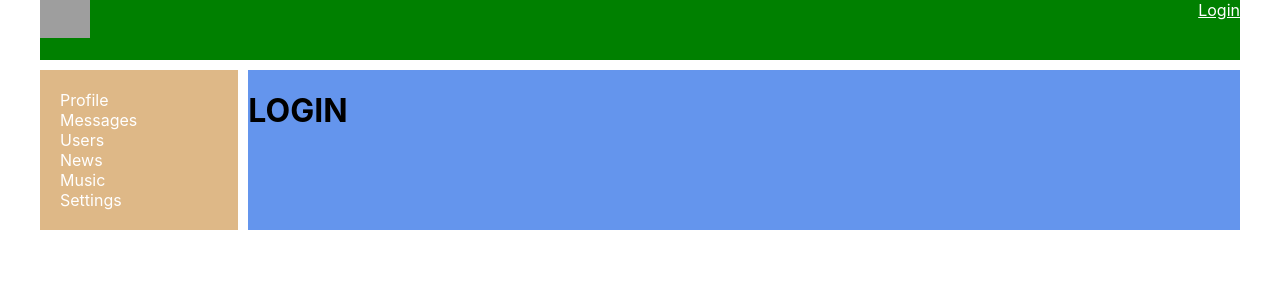
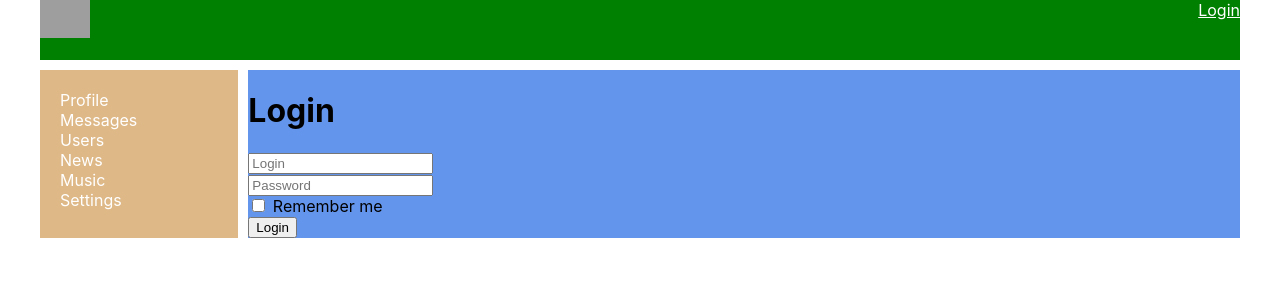
Before and after one commit to Vegeleee/react-social-network, a React (Create React App) app: page /login in a window 1280 px wide. Shown: the top 300 px of the page. Built offline with nearby package versions, Linux system fonts and the light colour scheme; no server answers; grey boxes are pictures that could not be loaded.

Commit message:
Redux-form

```diff
--- a/package.json
+++ b/package.json
@@ -10,6 +10,7 @@
     "react-router-dom": "^5.1.2",
     "react-scripts": "3.2.0",
     "redux": "^4.0.4",
+    "redux-form": "^8.2.6",
     "redux-thunk": "^2.3.0"
   },
   "scripts": {
--- a/src/components/Login/Login.jsx
+++ b/src/components/Login/Login.jsx
@@ -1,7 +1,38 @@
 import React from 'react';
+import { reduxForm, Field } from 'redux-form';
+
+const LoginForm = props => {
+	return (
+		<form onSubmit={props.handleSubmit}>
+			<div>
+				<Field type="text" placeholder="Login" name="login" component="input" />
+			</div>
+			<div>
+				<Field type="text" placeholder="Password" name="password" component="input" />
+			</div>
+			<div>
+				<Field type="checkbox" name="rememberMe" component="input" /> Remember me
+			</div>
+			<div>
+				<button>Login</button>
+			</div>
+		</form>
+	);
+};
+
+const LoginReduxForm = reduxForm({form: 'login'})(LoginForm);
 
 const Login = props => {
-	return <h1>LOGIN</h1>
+	const onSubmit = (formData) => {
+		console.log(formData);
+	}
+
+	return (
+		<div>
+			<h1>Login</h1>
+			<LoginReduxForm onSubmit={onSubmit} />
+		</div>
+	);
 };
 
 export default Login;
--- a/src/redux/store.js
+++ b/src/redux/store.js
@@ -4,12 +4,14 @@
 import usersReducer from "./users-reducer";
 import authReducer from "./auth-reducer";
 import thunkMiddleware from 'redux-thunk';
+import {reducer as formReducer} from 'redux-form';
 
 let reducers = combineReducers({
 	profilePage: profileReducer,
 	dialogsPage: dialogsReducer,
 	usersPage: usersReducer,
-	auth: authReducer
+	auth: authReducer,
+	form: formReducer
 });
 
 let store = createStore(reducers, applyMiddleware(thunkMiddleware));
```
Also changed, not shown: 1 other file (tests, documents, lock files or other folders).
